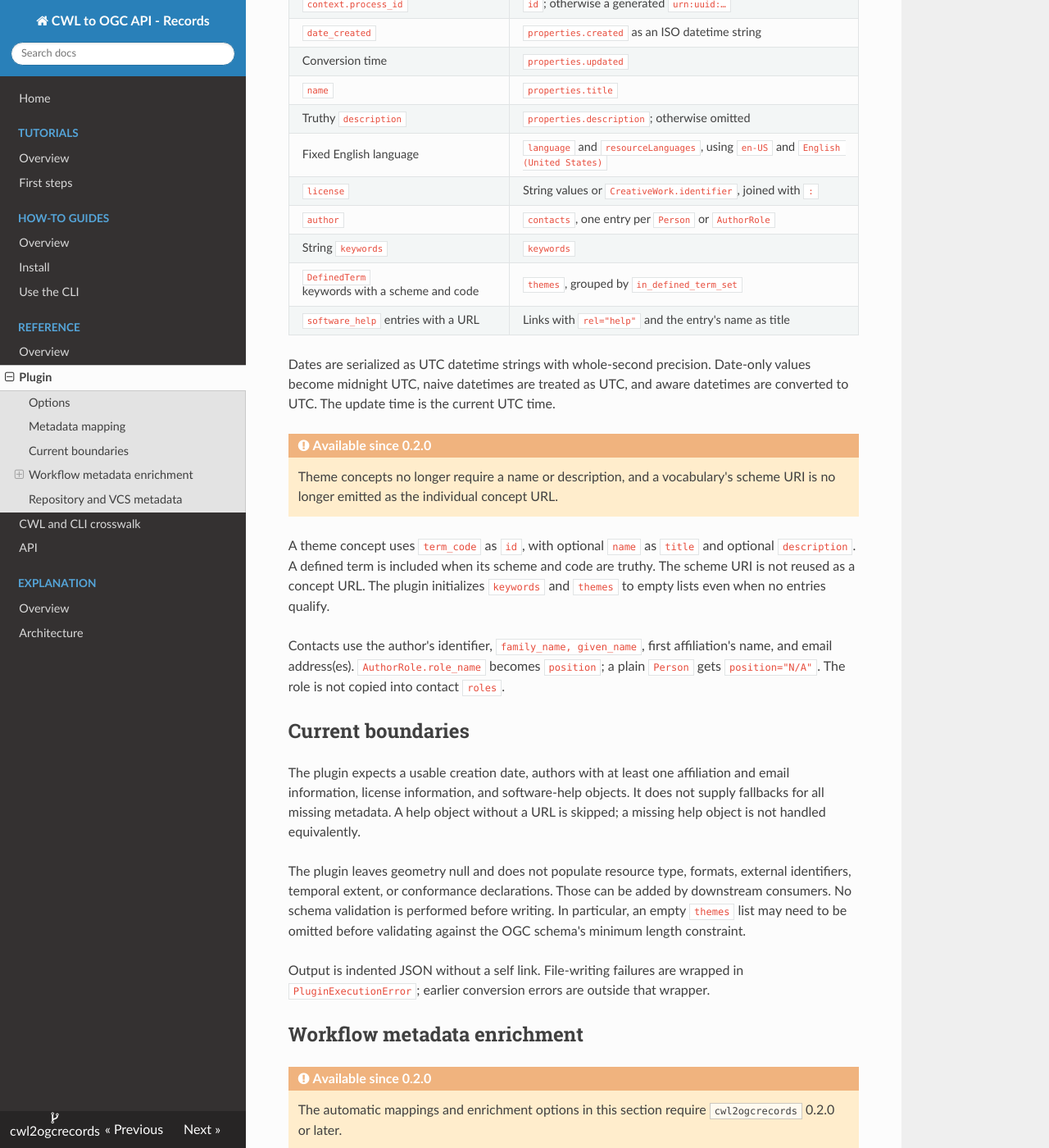
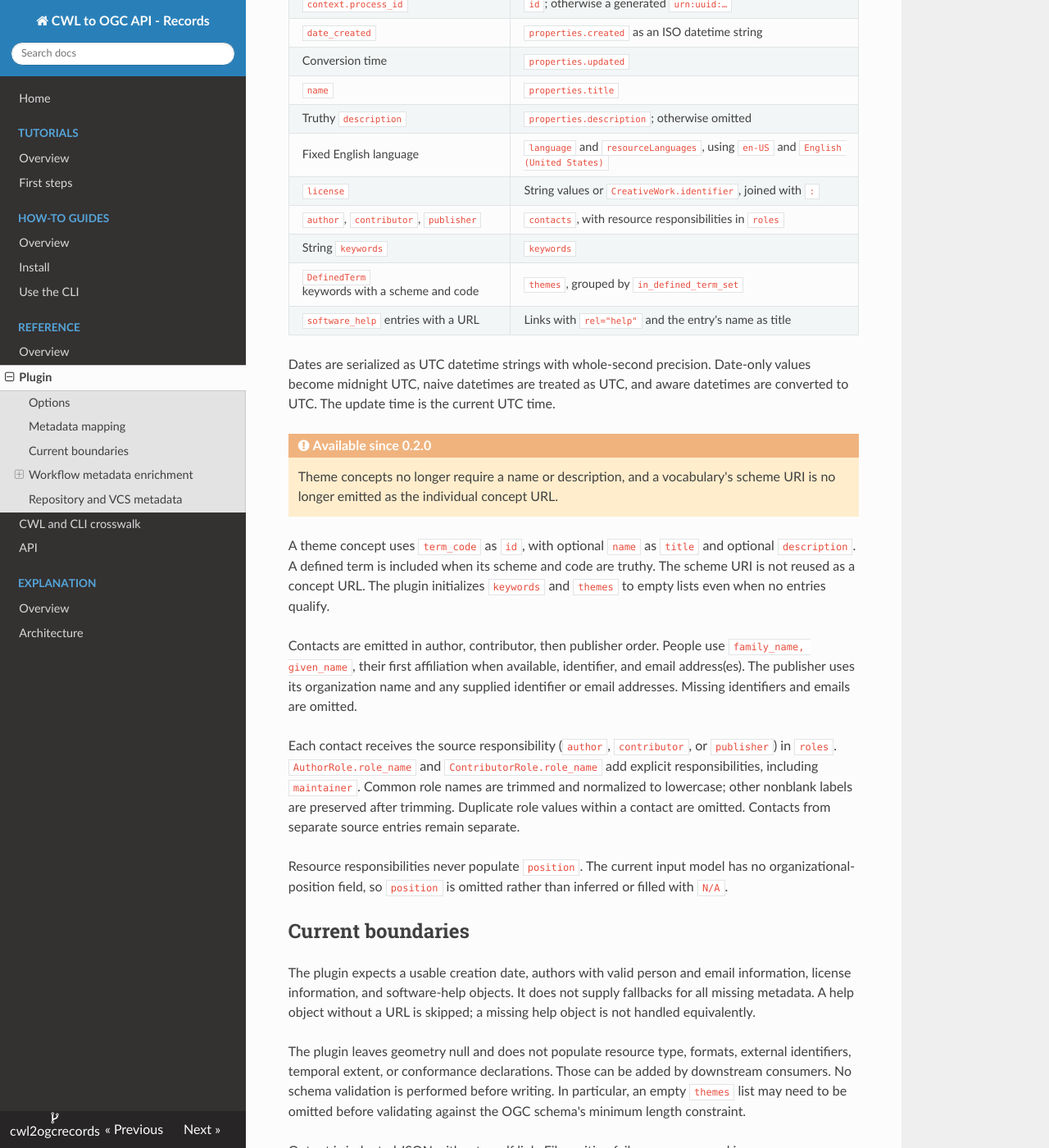
Before and after one commit to transpiler-mate/cwl2ogcrecords, an MkDocs documentation site: the page built from docs/reference/plugin.md, in a window 1280 px wide and 1400 px high, scrolled down 623 px. Shown: the whole window at 82% size. Built offline with MkDocs 1.6.1, drawn with Linux system fonts in a browser that asks for light colours; nearby versions of some CDN libraries; some of the changed text lies outside the part shown.

Commit message:
docs: documentation alignment according to latest development

```diff
--- a/docs/reference/plugin.md
+++ b/docs/reference/plugin.md
@@ -24,7 +24,7 @@
 | Truthy `description` | `properties.description`; otherwise omitted |
 | Fixed English language | `language` and `resourceLanguages`, using `en-US` and `English (United States)` |
 | `license` | String values or `CreativeWork.identifier`, joined with `: ` |
-| `author` | `contacts`, one entry per `Person` or `AuthorRole` |
+| `author`, `contributor`, `publisher` | `contacts`, with resource responsibilities in `roles` |
 | String `keywords` | `keywords` |
 | `DefinedTerm` keywords with a scheme and code | `themes`, grouped by `in_defined_term_set` |
 | `software_help` entries with a URL | Links with `rel="help"` and the entry's name as title |
@@ -43,14 +43,25 @@
 are truthy. The scheme URI is not reused as a concept URL. The plugin initializes `keywords`
 and `themes` to empty lists even when no entries qualify.
 
-Contacts use the author's identifier, `family_name, given_name`, first
-affiliation's name, and email address(es). `AuthorRole.role_name` becomes
-`position`; a plain `Person` gets `position="N/A"`. The role is not copied into
-contact `roles`.
+Contacts are emitted in author, contributor, then publisher order. People use
+`family_name, given_name`, their first affiliation when available, identifier,
+and email address(es). The publisher uses its organization name and any supplied
+identifier or email addresses. Missing identifiers and emails are omitted.
+
+Each contact receives the source responsibility (`author`, `contributor`, or
+`publisher`) in `roles`. `AuthorRole.role_name` and `ContributorRole.role_name`
+add explicit responsibilities, including `maintainer`. Common role names are
+trimmed and normalized to lowercase; other nonblank labels are preserved after
+trimming. Duplicate role values within a contact are omitted. Contacts from
+separate source entries remain separate.
+
+Resource responsibilities never populate `position`. The current input model
+has no organizational-position field, so `position` is omitted rather than
+inferred or filled with `N/A`.
 
 ## Current boundaries
 
-The plugin expects a usable creation date, authors with at least one affiliation
+The plugin expects a usable creation date, authors with valid person
 and email information, license information, and software-help objects. It does
 not supply fallbacks for all missing metadata. A help object without a URL is
 skipped; a missing help object is not handled equivalently.
@@ -77,26 +88,39 @@
 
 | Source | Output |
 | --- | --- |
-| HTTP(S) `context.source`, or `application_url` override | `application` link with media type `application/cwl` and `application:container="Common Workflow Language"` |
+| `context.source` | `application` link with media type `application/cwl` and `application:container="Common Workflow Language"` |
 | `context.process_id` | `application:entrypoint` on that link, when nonempty |
 | Nonempty `metadata.software_version` | `properties.version` through PySTAC's Version extension |
 | DOI-valued `metadata.identifier` | `properties["sci:doi"]` and a `cite-as` DOI resolver link |
 | `workflow_citation` | `properties["sci:citation"]`, for the workflow itself |
 | `publication_dois` | `properties["sci:publications"]` and `related` links for papers describing the workflow |
 
-No URL is guessed from a repository or release tag. Local `file:` sources and
-other non-HTTP(S) sources are not emitted as application links; provide
-`application_url` to publish a downloadable CWL. The generic `application/cwl`
+No URL is guessed from a repository or release tag. The context source
+is the sole source of the application URL, without filtering its scheme. The generic `application/cwl`
 media type supports YAML and JSON without guessing the encoding from a URL.
 The context process ID must identify the process in the linked document; no
 entrypoint override option is provided. The application container
 field describes CWL's document format, not a Docker container.
 
+Application links also include `file:size` and a SHA-256 multihash in
+`file:checksum`. The plugin fetches the source a second time through the runtime
+resolver's private `_session`, reusing its authentication and transport adapters.
+It streams the response with a 30-second request timeout and leaves the shared
+session open. Retrieval failures or a resolver without `_session` raise
+`PluginExecutionError`. These fields describe the second response, which may
+differ from the originally parsed input if the source changed. No
+`file:local_path` is inferred.
+
+When the response supplies a valid `Last-Modified` header, the plugin uses it
+as a fallback for record `published` through the Timestamps extension, normalized
+to UTC. This is a source-modification approximation, not a verified first
+publication time for the metadata record. Missing or invalid headers leave
+`published` and the Timestamps extension absent; the `Date` header is not used.
+
 Additional optional plugin settings:
 
 | Option | Default | Meaning |
 | --- | --- | --- |
-| `application_url` | `None` | Public HTTP(S) CWL URL overriding the context source |
 | `repository_url` | `None` | Repository URL or Git remote string; adds a `vcs` link and VCS v0.1.0 metadata |
 | `manifest_url` | `None` | HTTP(S) CodeMeta/dependency manifest, linked with `manifest` |
 | `application_input_url` | `None` | HTTP(S) example parameter file, linked with `application-input` |
```
Also changed, not shown: other parts of docs/reference/plugin.md (+0 -1 lines), docs/reference/crosswalk.md (+11 -7 lines), docs/tutorials/first-steps.md (+1 -2 lines).
